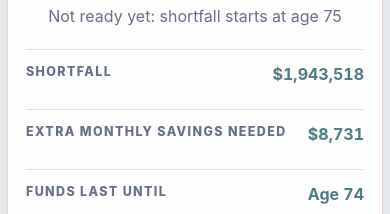
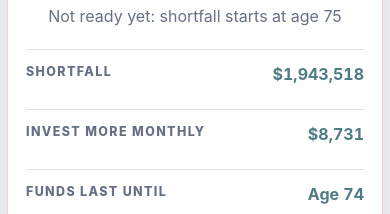
Before and after one commit to bryancjw-debug/RetirementReadiness, a React (Vite) app: page / in a window 390 px wide. Shown: the part 1000-1214 px from the top of the page. Built offline with nearby package versions, Linux system fonts and the light colour scheme.

Commit message:
Add retirement gap closing options

```diff
--- a/src/App.tsx
+++ b/src/App.tsx
@@ -173,6 +173,26 @@ function MetricCard({
   );
 }
 
+function GapOptionCard({
+  label,
+  value,
+  note,
+  tone = "blue"
+}: {
+  label: string;
+  value: string;
+  note: string;
+  tone?: "good" | "warn" | "blue";
+}) {
+  return (
+    <article className={`gap-option gap-option--${tone}`}>
+      <span>{label}</span>
+      <strong>{value}</strong>
+      <small>{note}</small>
+    </article>
+  );
+}
+
 function ChartTooltip({ active, payload, label }: { active?: boolean; payload?: any[]; label?: string | number }) {
   if (!active || !payload?.length) return null;
   return (
@@ -273,8 +293,8 @@ function ReadinessPanel({ projection, inputs }: { projection: ReturnType<typeof
           </strong>
         </div>
         <div>
-          <span>Extra Monthly Savings Needed</span>
-          <strong>{formatCurrency(projection.summary.additionalMonthlyRequired)}</strong>
+          <span>Invest More Monthly</span>
+          <strong>{formatCurrency(projection.summary.extraMonthlyInvestmentRequired)}</strong>
         </div>
         <div>
           <span>Funds Last Until</span>
@@ -536,9 +556,40 @@ export default function App() {
         <div className="metric-grid">
           <MetricCard label="Readiness" value={formatPercent(projection.summary.readinessPercent)} note={projection.summary.headline} tone={projection.summary.status === "ready" ? "good" : "warn"} />
           <MetricCard label="Shortfall" value={formatCurrency(projection.summary.totalShortfall)} note="Total unfunded spending gap" tone={projection.summary.totalShortfall > 0 ? "warn" : "good"} />
-          <MetricCard label="Monthly Top-Up Needed" value={formatCurrency(projection.summary.additionalMonthlyRequired)} note="Estimated extra saving or investment before retirement" tone="blue" />
+          <MetricCard label="Invest More Monthly" value={formatCurrency(projection.summary.extraMonthlyInvestmentRequired)} note={`Uses ${formatPercent(inputs.preRetirementInvestmentReturnRate)} investment return`} tone="blue" />
           <MetricCard label="Peak Wealth" value={formatCurrency(projection.summary.peakBalance)} note={`At age ${projection.summary.peakBalanceAge}`} />
         </div>
+
+        <section className="gap-card" aria-labelledby="gap-card-title">
+          <div className="gap-card__copy">
+            <p className="eyebrow">How To Close The Gap</p>
+            <h3 id="gap-card-title">Compare three simple levers.</h3>
+            <p>
+              If the projection has a shortfall, these estimates show the monthly change needed from today.
+              Use the option that feels most realistic for the client.
+            </p>
+          </div>
+          <div className="gap-options">
+            <GapOptionCard
+              label="Save More Cash"
+              value={formatCurrency(projection.summary.extraMonthlyCashSavingsRequired)}
+              note={`Assumes ${formatPercent(inputs.cashInterestRate)} cash savings rate`}
+              tone="blue"
+            />
+            <GapOptionCard
+              label="Invest More"
+              value={formatCurrency(projection.summary.extraMonthlyInvestmentRequired)}
+              note={`Assumes ${formatPercent(inputs.preRetirementInvestmentReturnRate)} return before retirement`}
+              tone="good"
+            />
+            <GapOptionCard
+              label="Spend Less In Retirement"
+              value={formatCurrency(projection.summary.monthlySpendingReductionRequired)}
+              note="Today's monthly spending reduction, inflated by the app over time"
+              tone="warn"
+            />
+          </div>
+        </section>
 
         <div className="chart-grid">
           <article className="chart-card">
--- a/src/styles.css
+++ b/src/styles.css
@@ -89,6 +89,8 @@ button:disabled {
 .section-card,
 .readiness-panel,
 .metric-card,
+.gap-card,
+.gap-option,
 .chart-card,
 .math-card,
 .table-card {
@@ -458,6 +460,80 @@ footer span {
 
 .metric-card--blue strong {
   color: var(--blue-2);
+}
+
+.gap-card {
+  display: grid;
+  grid-template-columns: minmax(240px, 0.85fr) minmax(0, 1.6fr);
+  gap: 18px;
+  align-items: stretch;
+  margin-bottom: 18px;
+  padding: clamp(20px, 3vw, 28px);
+  border-radius: 28px;
+}
+
+.gap-card__copy {
+  display: grid;
+  align-content: center;
+}
+
+.gap-card__copy p:not(.eyebrow) {
+  margin-bottom: 0;
+  color: var(--muted);
+  line-height: 1.55;
+}
+
+.gap-options {
+  display: grid;
+  grid-template-columns: repeat(3, minmax(0, 1fr));
+  gap: 14px;
+}
+
+.gap-option {
+  display: grid;
+  align-content: start;
+  gap: 8px;
+  min-height: 156px;
+  padding: 20px;
+  border-radius: 22px;
+  border-top: 4px solid var(--blue-2);
+}
+
+.gap-option span {
+  color: var(--muted);
+  font-size: 0.78rem;
+  font-weight: 800;
+  letter-spacing: 0.11em;
+  text-transform: uppercase;
+}
+
+.gap-option strong {
+  color: var(--blue-2);
+  font-size: clamp(1.65rem, 2.4vw, 2.25rem);
+  line-height: 1.05;
+  letter-spacing: -0.035em;
+  font-variant-numeric: tabular-nums;
+}
+
+.gap-option small {
+  color: var(--muted);
+  line-height: 1.45;
+}
+
+.gap-option--good {
+  border-top-color: var(--green);
+}
+
+.gap-option--good strong {
+  color: var(--green);
+}
+
+.gap-option--warn {
+  border-top-color: var(--amber);
+}
+
+.gap-option--warn strong {
+  color: var(--amber);
 }
 
 .readiness-panel {
@@ -838,6 +914,8 @@ footer svg {
   .section-card,
   .readiness-panel,
   .metric-card,
+  .gap-card,
+  .gap-option,
   .chart-card,
   .math-card,
   .table-card {
@@ -848,7 +926,9 @@ footer svg {
 @media (max-width: 1120px) {
   .page-grid,
   .chart-grid,
-  .metric-grid {
+  .metric-grid,
+  .gap-card,
+  .gap-options {
     grid-template-columns: 1fr;
   }
 
--- a/src/types.ts
+++ b/src/types.ts
@@ -103,6 +103,9 @@ export interface RetirementSummary {
   headline: string;
   readinessPercent: number;
   additionalMonthlyRequired: number;
+  extraMonthlyCashSavingsRequired: number;
+  extraMonthlyInvestmentRequired: number;
+  monthlySpendingReductionRequired: number;
   runwayAge: number;
   finalBalance: number;
   peakBalance: number;
--- a/src/utils/projection.ts
+++ b/src/utils/projection.ts
@@ -403,16 +403,27 @@ function calculateWithdrawal(
   return Math.max(spendingNeed - income, 0);
 }
 
-function additionalMonthlyRequired(inputs: RetirementInputs, rows: RetirementYear[]) {
+function presentValueOfRetirementShortfalls(inputs: RetirementInputs, rows: RetirementYear[]) {
   const shortfallRows = rows.filter((row) => row.phase === "retirement" && row.shortfall > 0);
   if (!shortfallRows.length) return 0;
 
   const retirementRate = percentToRate(inputs.retirementReturnRate);
-  const preRetirementMonthlyRate = percentToRate(inputs.preRetirementInvestmentReturnRate) / 12;
-  const pvAtRetirement = shortfallRows.reduce((sum, row) => {
+  return shortfallRows.reduce((sum, row) => {
     const yearsAfterRetirement = Math.max(0, row.age - inputs.retirementAge);
     return sum + row.shortfall / Math.pow(1 + retirementRate, yearsAfterRetirement);
   }, 0);
+}
+
+function additionalMonthlyRequiredAtRate(
+  inputs: RetirementInputs,
+  rows: RetirementYear[],
+  annualAccumulationRate: number
+) {
+  const shortfallRows = rows.filter((row) => row.phase === "retirement" && row.shortfall > 0);
+  if (!shortfallRows.length) return 0;
+
+  const pvAtRetirement = presentValueOfRetirementShortfalls(inputs, rows);
+  const monthlyRate = percentToRate(annualAccumulationRate) / 12;
 
   const monthsUntilRetirement = Math.max(0, (inputs.retirementAge - inputs.currentAge) * 12);
   if (monthsUntilRetirement <= 0) {
@@ -420,9 +431,27 @@ function additionalMonthlyRequired(inputs: RetirementInputs, rows: RetirementYea
     return rows.reduce((sum, row) => sum + row.shortfall, 0) / remainingMonths;
   }
 
-  if (preRetirementMonthlyRate === 0) return pvAtRetirement / monthsUntilRetirement;
-  const accumulationFactor = Math.pow(1 + preRetirementMonthlyRate, monthsUntilRetirement) - 1;
-  return (pvAtRetirement * preRetirementMonthlyRate) / accumulationFactor;
+  if (monthlyRate === 0) return pvAtRetirement / monthsUntilRetirement;
+  const accumulationFactor = Math.pow(1 + monthlyRate, monthsUntilRetirement) - 1;
+  return (pvAtRetirement * monthlyRate) / accumulationFactor;
+}
+
+function additionalMonthlyRequired(inputs: RetirementInputs, rows: RetirementYear[]) {
+  return additionalMonthlyRequiredAtRate(inputs, rows, inputs.preRetirementInvestmentReturnRate);
+}
+
+function monthlySpendingReductionRequired(inputs: RetirementInputs, rows: RetirementYear[]) {
+  const totalShortfall = rows.reduce((sum, row) => sum + row.shortfall, 0);
+  if (totalShortfall <= 0) return 0;
+
+  const inflationRate = percentToRate(inputs.retirementSpendingInflationRate);
+  const spendingFactor = rows.reduce((sum, row) => {
+    if (row.phase !== "retirement" || row.spendingNeed <= 0) return sum;
+    const yearsFromStart = Math.max(0, row.age - inputs.currentAge);
+    return sum + 12 * Math.pow(1 + inflationRate, yearsFromStart);
+  }, 0);
+
+  return spendingFactor > 0 ? totalShortfall / spendingFactor : 0;
 }
 
 function formRaIfNeeded(inputs: RetirementInputs, cpf: CpfState, age: number) {
@@ -659,6 +688,8 @@ export function projectRetirement(rawInputs: RetirementInputs): RetirementProjec
     ? Math.min(100, (totalFundedRetirementNeed / totalRetirementNeed) * 100)
     : 100;
   const additionalMonthly = additionalMonthlyRequired(inputs, rows);
+  const extraMonthlyCashSavingsRequired = additionalMonthlyRequiredAtRate(inputs, rows, inputs.cashInterestRate);
+  const monthlySpendingReduction = monthlySpendingReductionRequired(inputs, rows);
   const retirementRow = rows.find((row) => row.age === inputs.retirementAge);
   const retirementIncomeAtStart = (retirementRow?.passiveIncomeGenerated ?? 0) + (retirementRow?.cpfLifeIncome ?? 0);
   const incomeCoverageAtRetirement = retirementRow && retirementRow.spendingNeed > 0
@@ -673,6 +704,9 @@ export function projectRetirement(rawInputs: RetirementInputs): RetirementProjec
       : `Ready through age ${inputs.endAge}`,
     readinessPercent,
     additionalMonthlyRequired: additionalMonthly,
+    extraMonthlyCashSavingsRequired,
+    extraMonthlyInvestmentRequired: additionalMonthly,
+    monthlySpendingReductionRequired: monthlySpendingReduction,
     runwayAge: firstShortfall ? Math.max(inputs.retirementAge, firstShortfall.age - 1) : inputs.endAge,
     finalBalance: finalRow.endingBalance,
     peakBalance: peakRow.endingBalance,
```
Also changed, not shown: 1 other file (tests, documents, lock files or other folders).
